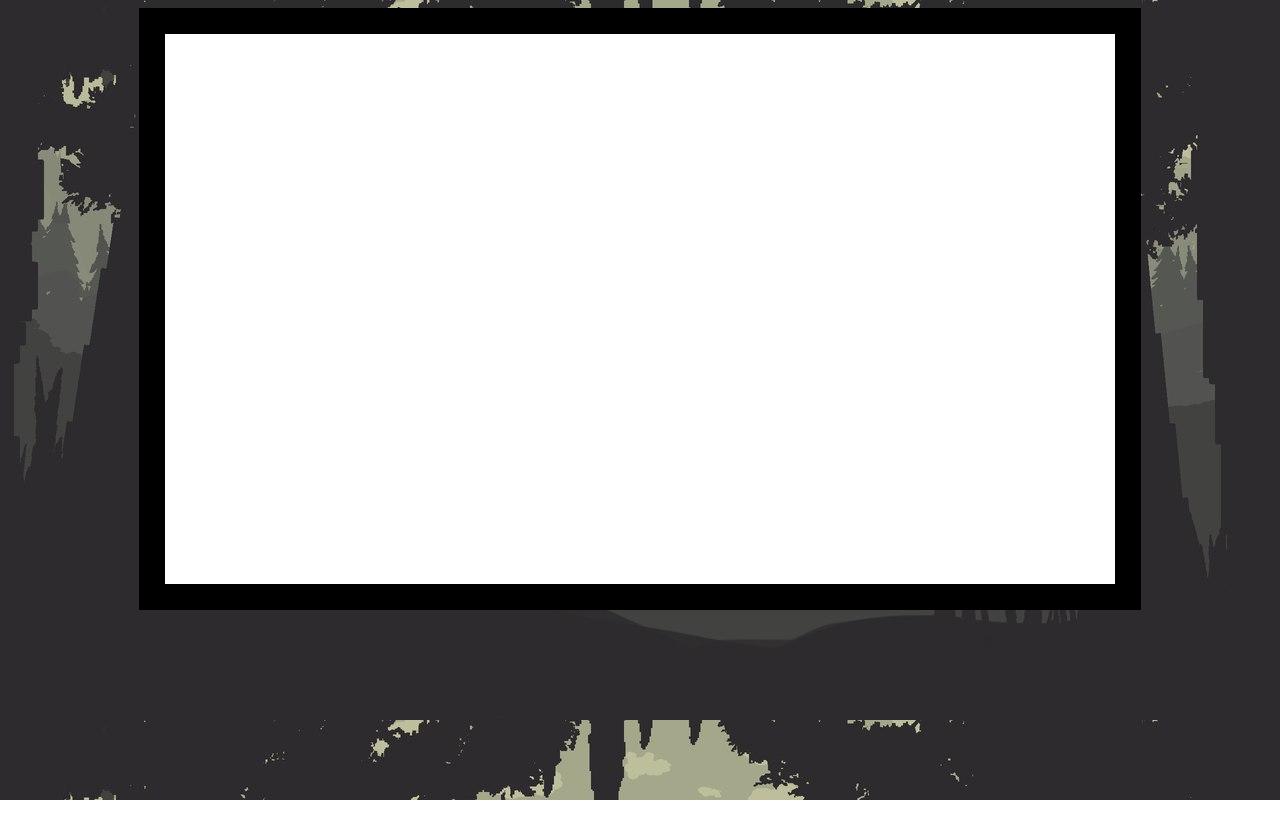
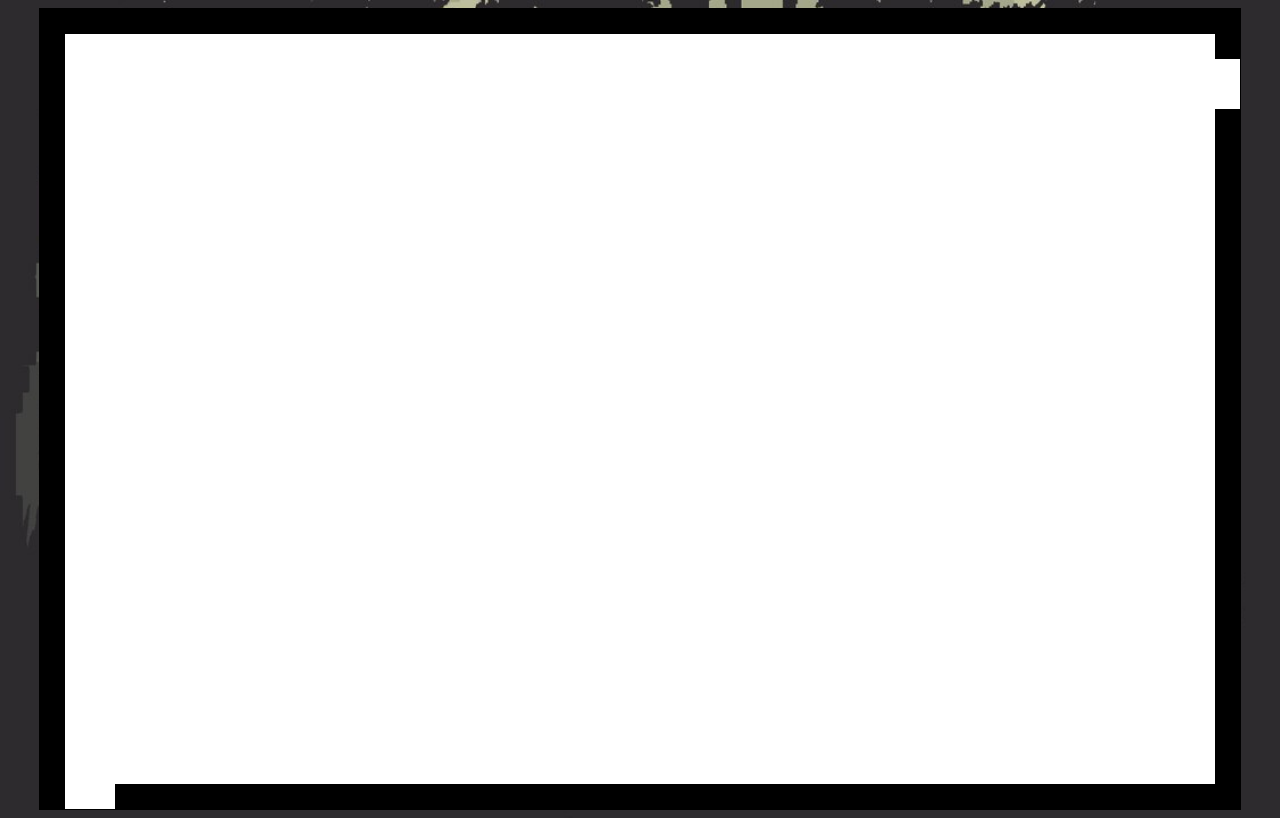
Before and after one commit to jmchor/grave_game, a plain HTML site: page index.html in a window 1280 px wide. Drawn offline with Linux system fonts and the light colour scheme.

Commit message:
Edit dimensions to 1200 x 800

```diff
--- a/index.html
+++ b/index.html
@@ -9,7 +9,7 @@
 </head>
 <body>
 
-    <canvas id="canvas" width="1000" height="600"> ></canvas>
+    <canvas id="canvas" width="1200" height="800"> ></canvas>
 
     <script src="./javascript/template.js"></script>
     <script src="./javascript/DOM.js"></script>
--- a/javascript/map.js
+++ b/javascript/map.js
@@ -8,29 +8,37 @@ let walls = [];
 
 let map = [
     ['-','-','-','-','-','-','-','-','-','-','-','-','-','-','-','-','-','-','-','-','-','-','-','-','-','-','-','-','-','-','-','-','-','-','-','-','-','-','-','-','-','-','-','-','-','-','-','-'],
-    ['-','0','0','0','0','0','0','0','0','0','0','0','0','0','0','0','0','0','0','0','0','0','0','0','0','0','0','0','0','0','0','0','0','0','0','0','0','0','0','-'],
-    ['-','0','0','0','0','0','0','0','0','0','0','0','0','0','0','0','0','0','0','0','0','0','0','0','0','0','0','0','0','0','0','0','0','0','0','0','0','0','0','-'],
-    ['-','0','0','0','0','0','0','0','0','0','0','0','0','0','0','0','0','0','0','0','0','0','0','0','0','0','0','0','0','0','0','0','0','0','0','0','0','0','0','-'],
-    ['-','0','0','0','0','0','0','0','0','0','0','0','0','0','0','0','0','0','0','0','0','0','0','0','0','0','0','0','0','0','0','0','0','0','0','0','0','0','0','-'],
-    ['-','0','0','0','0','0','0','0','0','0','0','0','0','0','0','0','0','0','0','0','0','0','0','0','0','0','0','0','0','0','0','0','0','0','0','0','0','0','0','-'],
-    ['-','0','0','0','0','0','0','0','0','0','0','0','0','0','0','0','0','0','0','0','0','0','0','0','0','0','0','0','0','0','0','0','0','0','0','0','0','0','0','-'],
-    ['-','0','0','0','0','0','0','0','0','0','0','0','0','0','0','0','0','0','0','0','0','0','0','0','0','0','0','0','0','0','0','0','0','0','0','0','0','0','0','-'],
-    ['-','0','0','0','0','0','0','0','0','0','0','0','0','0','0','0','0','0','0','0','0','0','0','0','0','0','0','0','0','0','0','0','0','0','0','0','0','0','0','-'],
-    ['-','0','0','0','0','0','0','0','0','0','0','0','0','0','0','0','0','0','0','0','0','0','0','0','0','0','0','0','0','0','0','0','0','0','0','0','0','0','0','-'],
-    ['-','0','0','0','0','0','0','0','0','0','0','0','0','0','0','0','0','0','0','0','0','0','0','0','0','0','0','0','0','0','0','0','0','0','0','0','0','0','0','-'],
-    ['-','0','0','0','0','0','0','0','0','0','0','0','0','0','0','0','0','0','0','0','0','0','0','0','0','0','0','0','0','0','0','0','0','0','0','0','0','0','0','-'],
-    ['-','0','0','0','0','0','0','0','0','0','0','0','0','0','0','0','0','0','0','0','0','0','0','0','0','0','0','0','0','0','0','0','0','0','0','0','0','0','0','-'],
-    ['-','0','0','0','0','0','0','0','0','0','0','0','0','0','0','0','0','0','0','0','0','0','0','0','0','0','0','0','0','0','0','0','0','0','0','0','0','0','0','-'],
-    ['-','0','0','0','0','0','0','0','0','0','0','0','0','0','0','0','0','0','0','0','0','0','0','0','0','0','0','0','0','0','0','0','0','0','0','0','0','0','0','-'],
-    ['-','0','0','0','0','0','0','0','0','0','0','0','0','0','0','0','0','0','0','0','0','0','0','0','0','0','0','0','0','0','0','0','0','0','0','0','0','0','0','-'],
-    ['-','0','0','0','0','0','0','0','0','0','0','0','0','0','0','0','0','0','0','0','0','0','0','0','0','0','0','0','0','0','0','0','0','0','0','0','0','0','0','-'],
-    ['-','0','0','0','0','0','0','0','0','0','0','0','0','0','0','0','0','0','0','0','0','0','0','0','0','0','0','0','0','0','0','0','0','0','0','0','0','0','0','-'],
-    ['-','0','0','0','0','0','0','0','0','0','0','0','0','0','0','0','0','0','0','0','0','0','0','0','0','0','0','0','0','0','0','0','0','0','0','0','0','0','0','-'],
-    ['-','0','0','0','0','0','0','0','0','0','0','0','0','0','0','0','0','0','0','0','0','0','0','0','0','0','0','0','0','0','0','0','0','0','0','0','0','0','0','-'],
-    ['-','0','0','0','0','0','0','0','0','0','0','0','0','0','0','0','0','0','0','0','0','0','0','0','0','0','0','0','0','0','0','0','0','0','0','0','0','0','0','-'],
-    ['-','0','0','0','0','0','0','0','0','0','0','0','0','0','0','0','0','0','0','0','0','0','0','0','0','0','0','0','0','0','0','0','0','0','0','0','0','0','0','-'],
-    ['-','0','0','0','0','0','0','0','0','0','0','0','0','0','0','0','0','0','0','0','0','0','0','0','0','0','0','0','0','0','0','0','0','0','0','0','0','0','0','-'],
-    ['-','-','-','-','-','-','-','-','-','-','-','-','-','-','-','-','-','-','-','-','-','-','-','-','-','-','-','-','-','-','-','-','-','-','-','-','-','-','-','-','-','-','-','-','-','-','-','-'],
+    ['-','0','0','0','0','0','0','0','0','0','0','0','0','0','0','0','0','0','0','0','0','0','0','0','0','0','0','0','0','0','0','0','0','0','0','0','0','0','0','0','0','0','0','0','0','0','0','-'],
+    ['-','0','0','0','0','0','0','0','0','0','0','0','0','0','0','0','0','0','0','0','0','0','0','0','0','0','0','0','0','0','0','0','0','0','0','0','0','0','0','0','0','0','0','0','0','0','0','0'],
+    ['-','0','0','0','0','0','0','0','0','0','0','0','0','0','0','0','0','0','0','0','0','0','0','0','0','0','0','0','0','0','0','0','0','0','0','0','0','0','0','0','0','0','0','0','0','0','0','0'],
+    ['-','0','0','0','0','0','0','0','0','0','0','0','0','0','0','0','0','0','0','0','0','0','0','0','0','0','0','0','0','0','0','0','0','0','0','0','0','0','0','0','0','0','0','0','0','0','0','-'],
+    ['-','0','0','0','0','0','0','0','0','0','0','0','0','0','0','0','0','0','0','0','0','0','0','0','0','0','0','0','0','0','0','0','0','0','0','0','0','0','0','0','0','0','0','0','0','0','0','-'],
+    ['-','0','0','0','0','0','0','0','0','0','0','0','0','0','0','0','0','0','0','0','0','0','0','0','0','0','0','0','0','0','0','0','0','0','0','0','0','0','0','0','0','0','0','0','0','0','0','-'],
+    ['-','0','0','0','0','0','0','0','0','0','0','0','0','0','0','0','0','0','0','0','0','0','0','0','0','0','0','0','0','0','0','0','0','0','0','0','0','0','0','0','0','0','0','0','0','0','0','-'],
+    ['-','0','0','0','0','0','0','0','0','0','0','0','0','0','0','0','0','0','0','0','0','0','0','0','0','0','0','0','0','0','0','0','0','0','0','0','0','0','0','0','0','0','0','0','0','0','0','-'],
+    ['-','0','0','0','0','0','0','0','0','0','0','0','0','0','0','0','0','0','0','0','0','0','0','0','0','0','0','0','0','0','0','0','0','0','0','0','0','0','0','0','0','0','0','0','0','0','0','-'],
+    ['-','0','0','0','0','0','0','0','0','0','0','0','0','0','0','0','0','0','0','0','0','0','0','0','0','0','0','0','0','0','0','0','0','0','0','0','0','0','0','0','0','0','0','0','0','0','0','-'],
+    ['-','0','0','0','0','0','0','0','0','0','0','0','0','0','0','0','0','0','0','0','0','0','0','0','0','0','0','0','0','0','0','0','0','0','0','0','0','0','0','0','0','0','0','0','0','0','0','-'],
+    ['-','0','0','0','0','0','0','0','0','0','0','0','0','0','0','0','0','0','0','0','0','0','0','0','0','0','0','0','0','0','0','0','0','0','0','0','0','0','0','0','0','0','0','0','0','0','0','-'],
+    ['-','0','0','0','0','0','0','0','0','0','0','0','0','0','0','0','0','0','0','0','0','0','0','0','0','0','0','0','0','0','0','0','0','0','0','0','0','0','0','0','0','0','0','0','0','0','0','-'],
+    ['-','0','0','0','0','0','0','0','0','0','0','0','0','0','0','0','0','0','0','0','0','0','0','0','0','0','0','0','0','0','0','0','0','0','0','0','0','0','0','0','0','0','0','0','0','0','0','-'],
+    ['-','0','0','0','0','0','0','0','0','0','0','0','0','0','0','0','0','0','0','0','0','0','0','0','0','0','0','0','0','0','0','0','0','0','0','0','0','0','0','0','0','0','0','0','0','0','0','-'],
+    ['-','0','0','0','0','0','0','0','0','0','0','0','0','0','0','0','0','0','0','0','0','0','0','0','0','0','0','0','0','0','0','0','0','0','0','0','0','0','0','0','0','0','0','0','0','0','0','-'],
+    ['-','0','0','0','0','0','0','0','0','0','0','0','0','0','0','0','0','0','0','0','0','0','0','0','0','0','0','0','0','0','0','0','0','0','0','0','0','0','0','0','0','0','0','0','0','0','0','-'],
+    ['-','0','0','0','0','0','0','0','0','0','0','0','0','0','0','0','0','0','0','0','0','0','0','0','0','0','0','0','0','0','0','0','0','0','0','0','0','0','0','0','0','0','0','0','0','0','0','-'],
+    ['-','0','0','0','0','0','0','0','0','0','0','0','0','0','0','0','0','0','0','0','0','0','0','0','0','0','0','0','0','0','0','0','0','0','0','0','0','0','0','0','0','0','0','0','0','0','0','-'],
+    ['-','0','0','0','0','0','0','0','0','0','0','0','0','0','0','0','0','0','0','0','0','0','0','0','0','0','0','0','0','0','0','0','0','0','0','0','0','0','0','0','0','0','0','0','0','0','0','-'],
+    ['-','0','0','0','0','0','0','0','0','0','0','0','0','0','0','0','0','0','0','0','0','0','0','0','0','0','0','0','0','0','0','0','0','0','0','0','0','0','0','0','0','0','0','0','0','0','0','-'],
+    ['-','0','0','0','0','0','0','0','0','0','0','0','0','0','0','0','0','0','0','0','0','0','0','0','0','0','0','0','0','0','0','0','0','0','0','0','0','0','0','0','0','0','0','0','0','0','0','-'],
+    ['-','0','0','0','0','0','0','0','0','0','0','0','0','0','0','0','0','0','0','0','0','0','0','0','0','0','0','0','0','0','0','0','0','0','0','0','0','0','0','0','0','0','0','0','0','0','0','-'],
+    ['-','0','0','0','0','0','0','0','0','0','0','0','0','0','0','0','0','0','0','0','0','0','0','0','0','0','0','0','0','0','0','0','0','0','0','0','0','0','0','0','0','0','0','0','0','0','0','-'],
+    ['-','0','0','0','0','0','0','0','0','0','0','0','0','0','0','0','0','0','0','0','0','0','0','0','0','0','0','0','0','0','0','0','0','0','0','0','0','0','0','0','0','0','0','0','0','0','0','-'],
+    ['-','0','0','0','0','0','0','0','0','0','0','0','0','0','0','0','0','0','0','0','0','0','0','0','0','0','0','0','0','0','0','0','0','0','0','0','0','0','0','0','0','0','0','0','0','0','0','-'],
+    ['-','0','0','0','0','0','0','0','0','0','0','0','0','0','0','0','0','0','0','0','0','0','0','0','0','0','0','0','0','0','0','0','0','0','0','0','0','0','0','0','0','0','0','0','0','0','0','-'],
+    ['-','0','0','0','0','0','0','0','0','0','0','0','0','0','0','0','0','0','0','0','0','0','0','0','0','0','0','0','0','0','0','0','0','0','0','0','0','0','0','0','0','0','0','0','0','0','0','-'],
+    ['-','0','0','0','0','0','0','0','0','0','0','0','0','0','0','0','0','0','0','0','0','0','0','0','0','0','0','0','0','0','0','0','0','0','0','0','0','0','0','0','0','0','0','0','0','0','0','-'],
+    ['-','0','0','0','0','0','0','0','0','0','0','0','0','0','0','0','0','0','0','0','0','0','0','0','0','0','0','0','0','0','0','0','0','0','0','0','0','0','0','0','0','0','0','0','0','0','0','-'],
+    ['-','0','0','-','-','-','-','-','-','-','-','-','-','-','-','-','-','-','-','-','-','-','-','-','-','-','-','-','-','-','-','-','-','-','-','-','-','-','-','-','-','-','-','-','-','-','-','-'],
 
 ]
 
```
